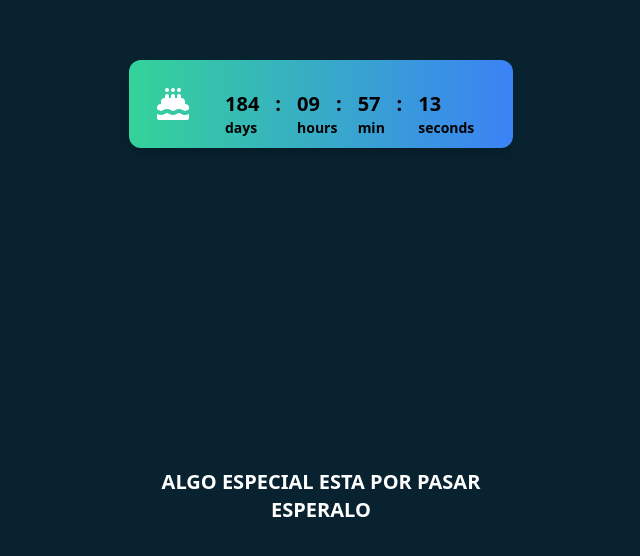
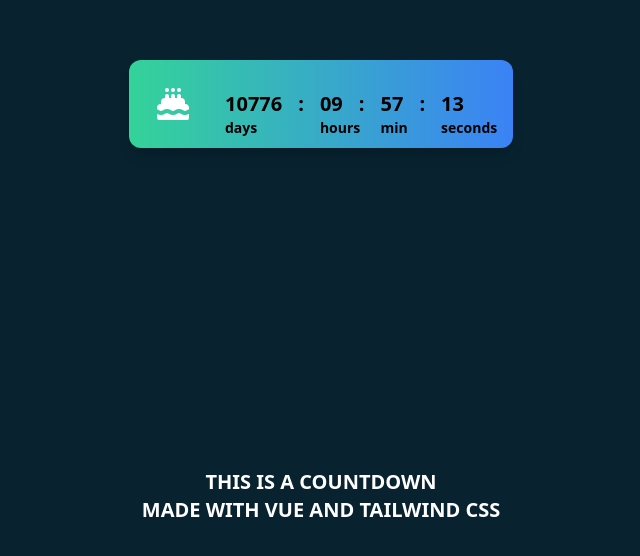
Before and after one commit to oscarcz7/countdown, a Vue app: page / in a window 1280 px wide. Shown: the part 240-796 px from the top of the page, without its empty margins (319-959 px from the left). Built offline with nearby package versions, Linux system fonts and the light colour scheme.

Commit message:
Update Home.vue

```diff
--- a/src/views/Home.vue
+++ b/src/views/Home.vue
@@ -1,7 +1,7 @@
 <template>
   <div>
     <Pop
-      :year="2021"
+      :year="2050"
       :month="9"
       :day="20"
       :hour="7"
@@ -10,8 +10,8 @@
       :millisecond="0"
     />
     <div class="text-center m-5 text-xl ">
-      <p class="text-white">ALGO ESPECIAL ESTA POR PASAR</p>
-      <P class="text-white">ESPERALO</P>
+      <p class="text-white">THIS IS A COUNTDOWN</p>
+      <P class="text-white">MADE WITH VUE AND TAILWIND CSS</P>
     </div>
 
   </div>
```
